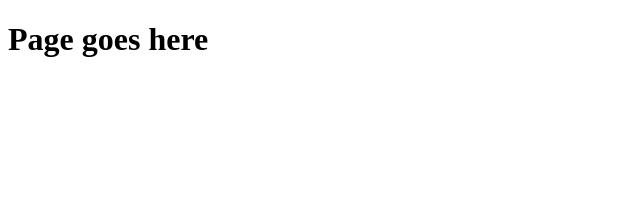
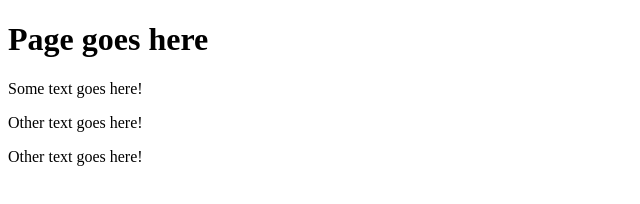
Before and after one commit to tpalinski/draw-i-guess, a website: page public/index.html in a window 1280 px wide. Shown: the whole page, without its empty margins (0-640 px from the left). Drawn offline with Linux system fonts and the light colour scheme.

Commit message:
Change html placeholders

```diff
--- a/public/index.html
+++ b/public/index.html
@@ -6,5 +6,14 @@
     <body>
         <h1>Page goes here</h1>
         <script src="./sample.js"></script>
+        <p>
+            Some text goes here!
+        </p>
+        <p>
+            Other text goes here!
+        </p>
+        <p>
+            Other text goes here!
+        </p>
     </body>
 </html>
--- a/src/index.ts
+++ b/src/index.ts
@@ -5,7 +5,6 @@ import path from "path";
 
 dotenv.config()
 const port = process.env.PORT || 3001;
-
 
 const app = express()
 const server = http.createServer(app)
@@ -16,7 +15,9 @@ app.get('/', (req: Request, res: Response) => {
     res.sendFile(path.join(__dirname, "../", "public/index.html"))
 })
 
-
+app.get('/api', (req: Request, res: Response) => {
+    res.status(200).send("Refer to documentation for all /api routes")
+})
 
 
 server.listen(port, () => {
```
